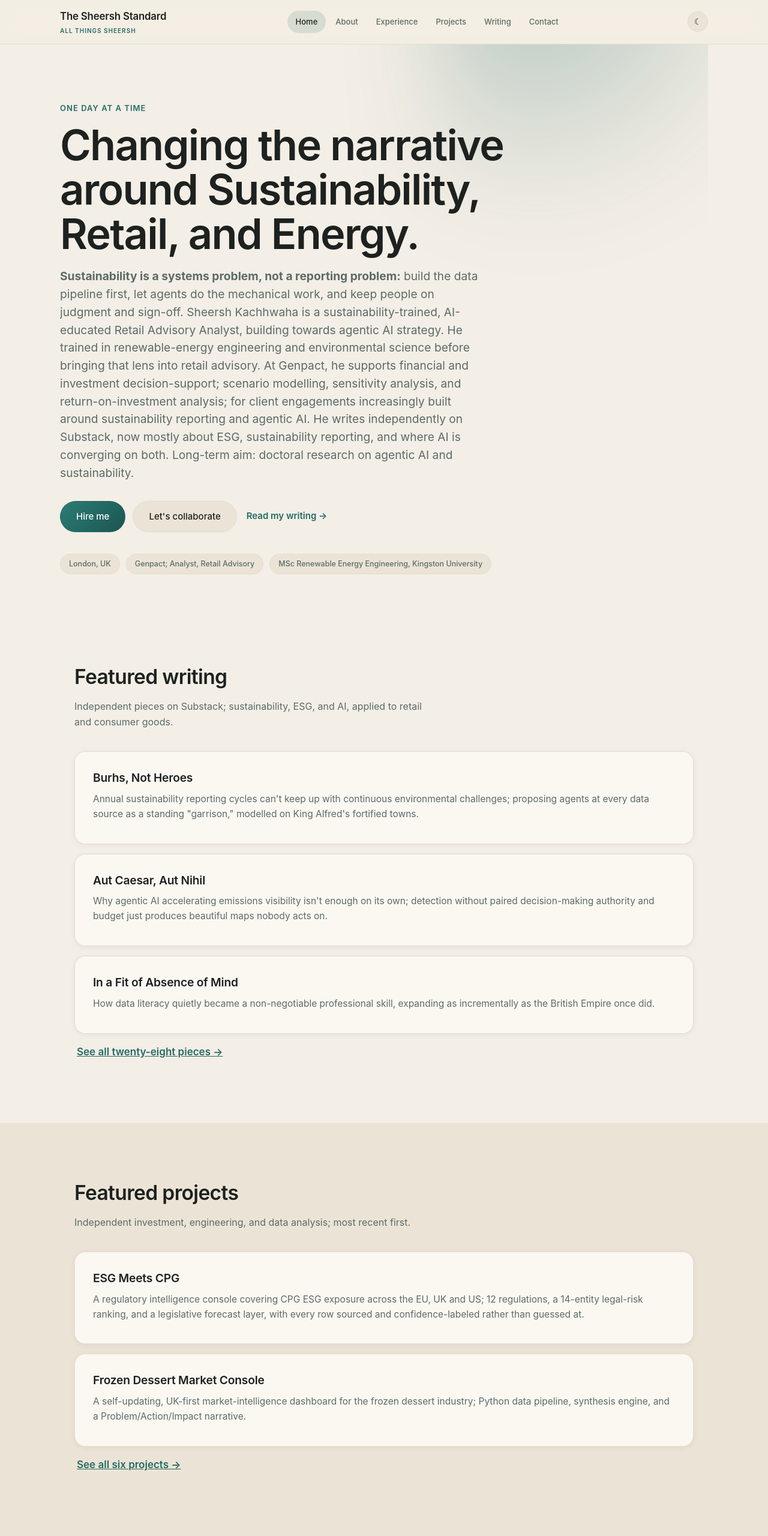
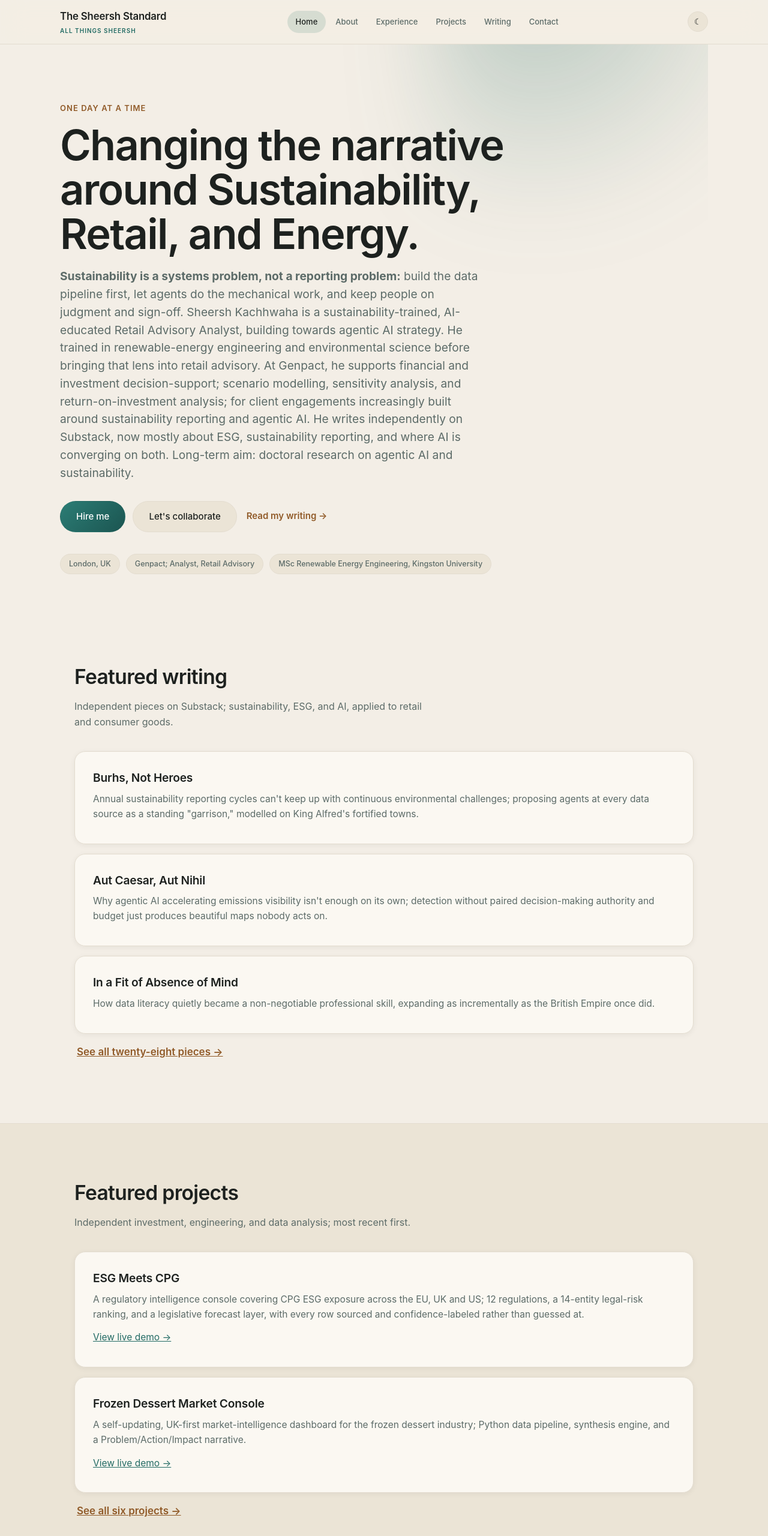
Before and after one commit to sheersh-star/Sheersh-s-Summary, a plain HTML site: page index.html in a window 1280 px wide. Shown: the top 2560 px of the page at 60% size. Drawn offline with Linux system fonts and the light colour scheme.

Commit message:
Add live-demo links to home page; give copper real visual presence
Home page's Featured Projects cards had no links at all (Projects
page already did) — added "View live demo" to both.

Copper (--accent-2) was defined but used in exactly one place, a 3px
border on the honesty-marker box — effectively invisible as a second
brand color next to teal, which is used everywhere (links, nav, CTAs,
tags, hero glow). Gave copper three more deliberate, visible spots —
eyebrow kickers (every page), "see all" tertiary links, and project
tag chips at rest — while keeping teal as the sole interactive/link
color, so the two don't compete for the same visual role.

Darkened light-mode --accent-2 from #B87333 to #905A28: the original
value read fine as a thin border but failed WCAG AA (3.1-3.6:1) once
used as actual text; the new value passes everywhere it's now used
(4.5-5.4:1) without changing hue/saturation. Dark mode's copper
(#D99A5B) already passed comfortably (7-8:1), left unchanged.

Co-Authored-By: Claude Sonnet 5 <noreply@anthropic.com>

```diff
--- a/index.html
+++ b/index.html
@@ -68,10 +68,12 @@
       <div class="card">
         <div class="card-head"><h3 class="card-title">ESG Meets CPG</h3></div>
         <p>A regulatory intelligence console covering CPG ESG exposure across the EU, UK and US; 12 regulations, a 14-entity legal-risk ranking, and a legislative forecast layer, with every row sourced and confidence-labeled rather than guessed at.</p>
+        <p style="margin-top:14px;"><a href="https://sheersh-star.github.io/ESG-meets-CPG/" target="_blank" rel="noopener">View live demo →</a></p>
       </div>
       <div class="card">
         <div class="card-head"><h3 class="card-title">Frozen Dessert Market Console</h3></div>
         <p>A self-updating, UK-first market-intelligence dashboard for the frozen dessert industry; Python data pipeline, synthesis engine, and a Problem/Action/Impact narrative.</p>
+        <p style="margin-top:14px;"><a href="https://icecream0209.netlify.app" target="_blank" rel="noopener">View live demo →</a></p>
       </div>
       <p><a class="btn-tertiary" href="projects.html">See all six projects →</a></p>
     </div>
--- a/styles.css
+++ b/styles.css
@@ -10,7 +10,7 @@
   --accent: #236B64;
   --accent-solid: #1B5551;
   --accent-gradient: linear-gradient(135deg, #2C7D75 0%, #1B5551 100%);
-  --accent-2: #B87333;
+  --accent-2: #905A28;
   --line: #E3DCCF;
   --shadow-1: 0 2px 10px rgba(29,33,31,0.06);
   --shadow-2: 0 16px 40px rgba(29,33,31,0.12);
@@ -168,7 +168,7 @@ nav.links a[aria-current="page"] {
 }
 .eyebrow {
   font-family: var(--font-body); font-size: 13px; font-weight: 600; letter-spacing: 0.08em;
-  text-transform: uppercase; color: var(--accent); margin: 0 0 14px;
+  text-transform: uppercase; color: var(--accent-2); margin: 0 0 14px;
 }
 h1 {
   font-family: var(--font-display); font-weight: 600;
@@ -205,7 +205,7 @@ h1 {
 .btn-primary:hover::after, #chat-launcher:hover::after { left: 130%; }
 .btn-secondary { background: var(--surface-2); color: var(--ink); border-color: var(--line); }
 .btn-tertiary {
-  background: none; border: none; color: var(--accent); padding: 13px 4px;
+  background: none; border: none; color: var(--accent-2); padding: 13px 4px;
   font-weight: 600;
 }
 .btn-tertiary:hover { transform: translateX(3px); box-shadow: none; }
@@ -249,8 +249,8 @@ h2 {
 .card li { font-size: 0.95rem; margin-bottom: 7px; color: var(--ink); }
 .tag-row { display: flex; gap: 8px; flex-wrap: wrap; margin-top: 14px; }
 .tag {
-  font-family: var(--font-body); font-size: 12px; font-weight: 600; color: var(--accent);
-  background: color-mix(in srgb, var(--accent) 12%, transparent);
+  font-family: var(--font-body); font-size: 12px; font-weight: 600; color: var(--accent-2);
+  background: color-mix(in srgb, var(--accent-2) 10%, transparent);
   border: none; border-radius: 999px; padding: 4px 12px;
   transition: background 0.25s var(--ease), color 0.25s var(--ease);
 }
```
